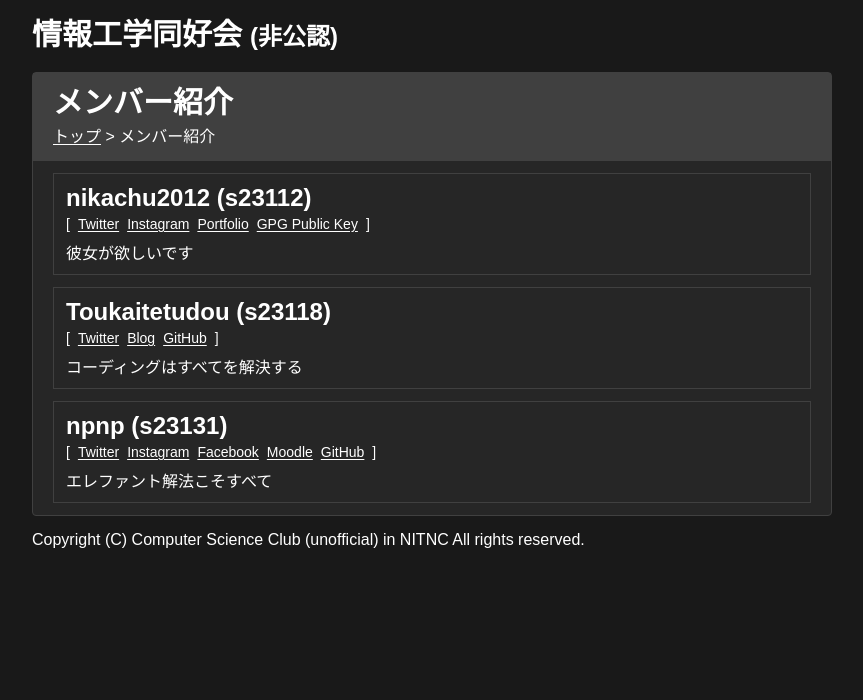
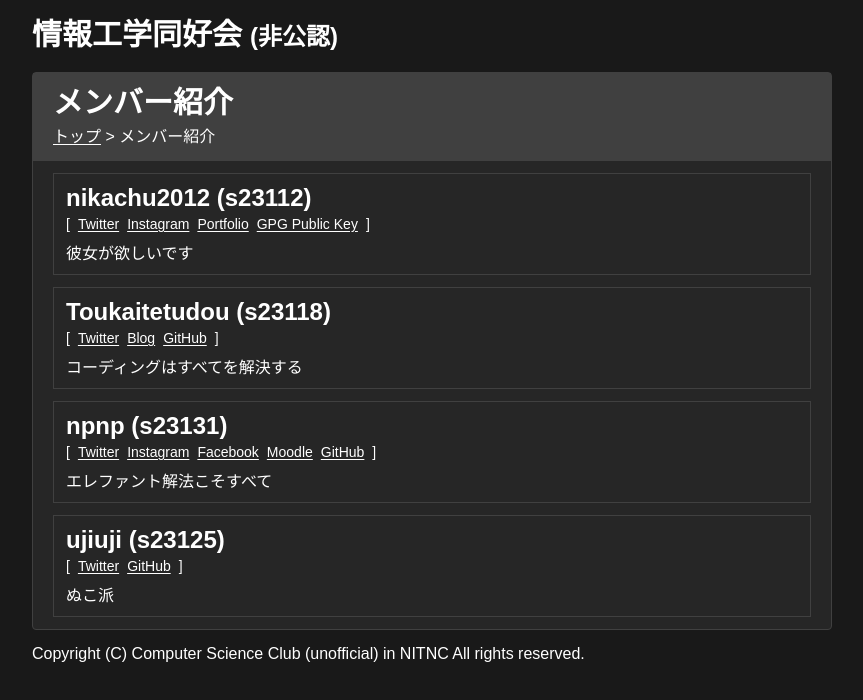
Before and after one commit to csc-a452p/website, a Next.js app: page /member in a window 1280 px wide. Shown: the top 700 px of the page, without its empty margins (208-1071 px from the left). Built offline with nearby package versions, Linux system fonts and the light colour scheme.

Commit message:
[add] メンバにujiujiさんを追加

```diff
--- a/app/member/page.tsx
+++ b/app/member/page.tsx
@@ -51,6 +51,15 @@ export default function Home() {
                         >
                             エレファント解法こそすべて
                         </MemberItem>
+                        <MemberItem
+                            name={"ujiuji (s23125)"}
+                            link={{
+                                "Twitter": "https://twitter.com/ujiuji0214",
+                                "GitHub": "https://github.com/djiko0814"
+                            }}
+                        >
+                            ぬこ派
+                        </MemberItem>
                     </div>
                 </div>
             </main>
```
